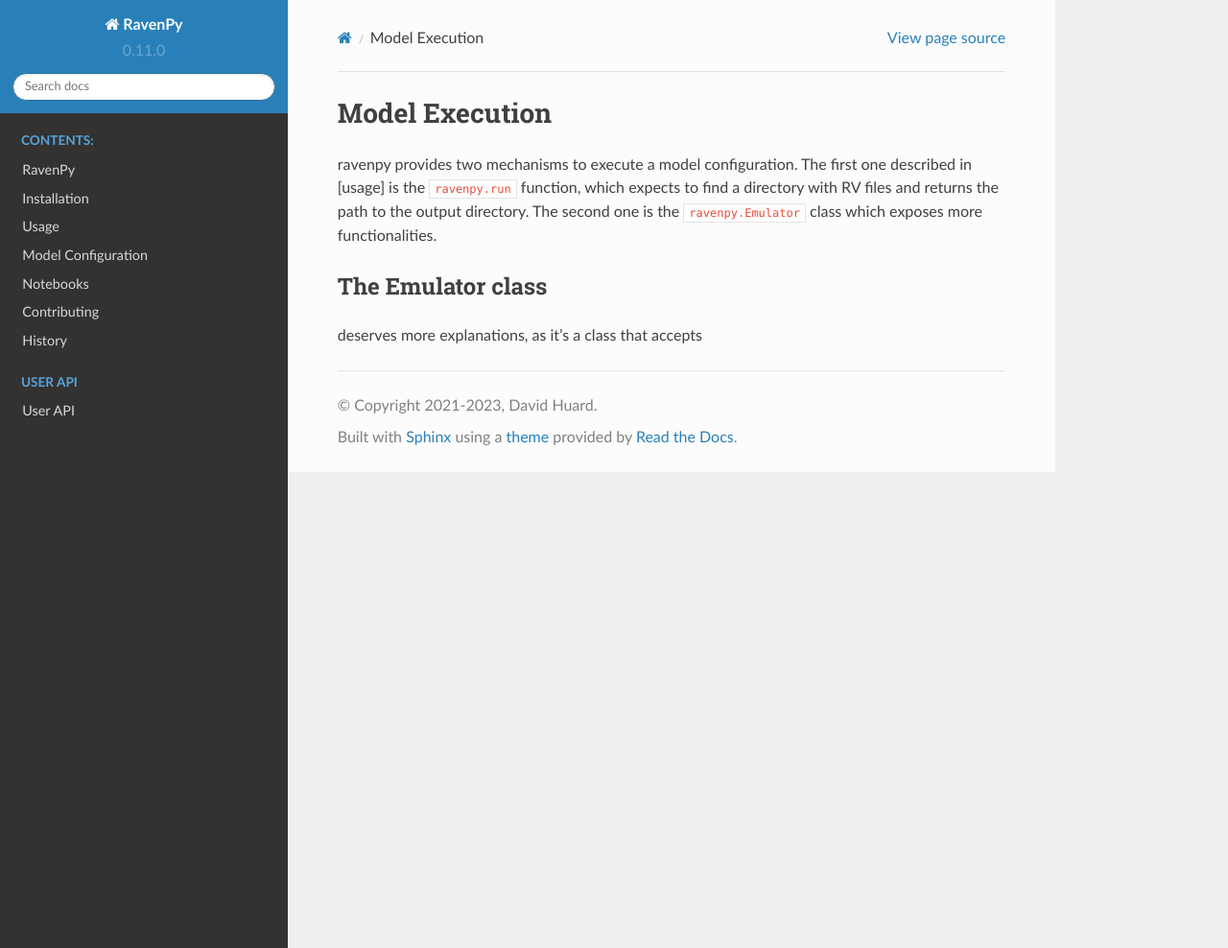
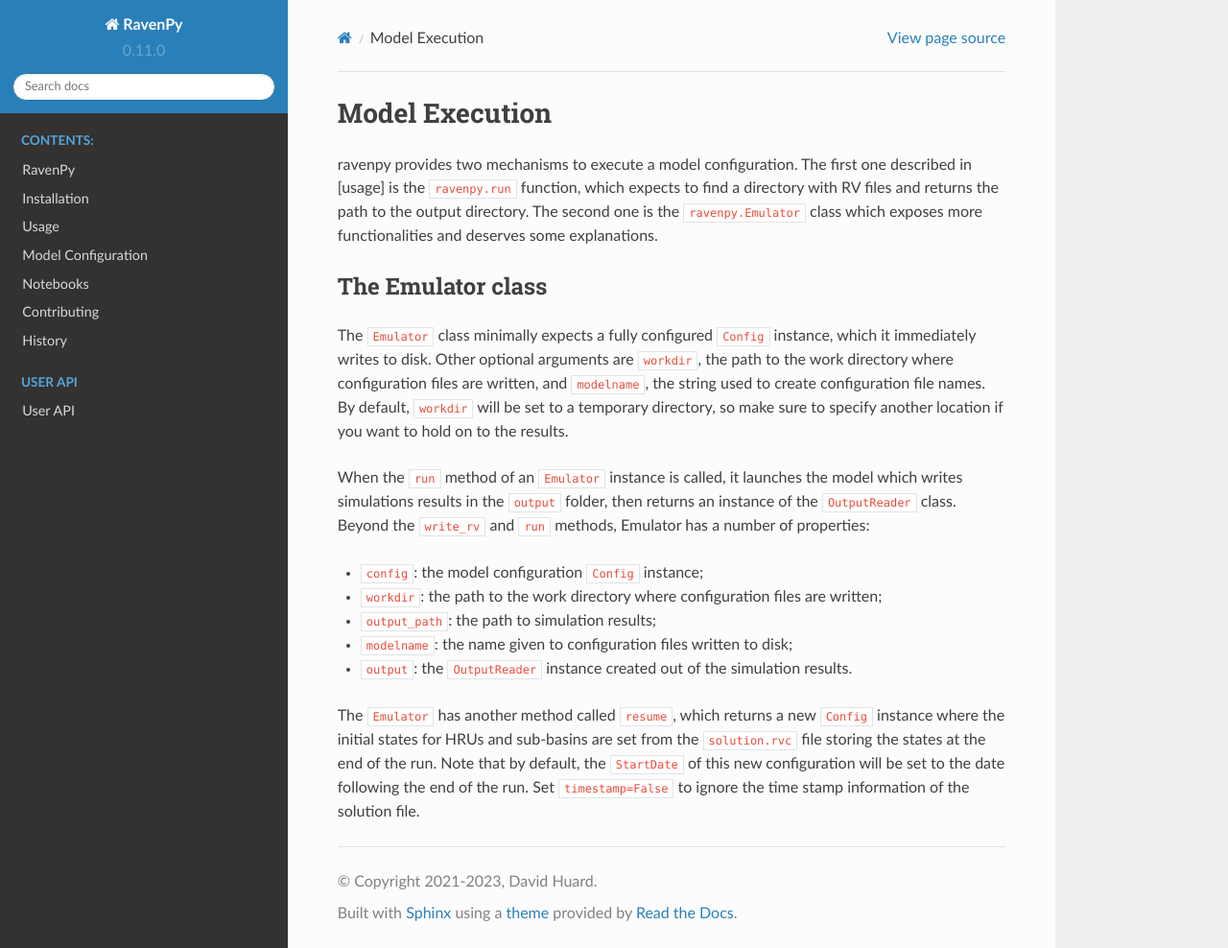
Before and after one commit to CSHS-CWRA/RavenPy, a Sphinx documentation site: the page built from docs/execute.md, in a window 1280 px wide and 988 px high. Shown: the whole window at 96% size. Built offline with Sphinx 7.4.7 and the Read the Docs theme 2.0.0, drawn with Linux system fonts in a browser that asks for light colours; pages that are not in the unit, such as notebooks, are missing from menus.

```diff
--- a/docs/execute.md
+++ b/docs/execute.md
@@ -13,7 +13,16 @@
 
 # Model Execution
 
-ravenpy provides two mechanisms to execute a model configuration. The first one described in [usage] is the `ravenpy.run` function, which expects to find a directory with RV files and returns the path to the output directory. The second one is the `ravenpy.Emulator` class which exposes more functionalities.
+ravenpy provides two mechanisms to execute a model configuration. The first one described in [usage] is the `ravenpy.run` function, which expects to find a directory with RV files and returns the path to the output directory. The second one is the `ravenpy.Emulator` class which exposes more functionalities and deserves some explanations.
 
 ## The Emulator class
-deserves more explanations, as it's a class that accepts
+The `Emulator` class minimally expects a fully configured `Config` instance, which it immediately writes to disk. Other optional arguments are `workdir`, the path to the work directory where configuration files are written, and `modelname`, the string used to create configuration file names. By default, `workdir` will be set to a temporary directory, so make sure to specify another location if you want to hold on to the results.
+
+When the `run` method of an `Emulator` instance is called, it launches the model which writes simulations results in the `output` folder, then returns an instance of the `OutputReader` class. Beyond the `write_rv` and `run` methods, Emulator has a number of properties:
+- `config`: the model configuration `Config` instance;
+- `workdir`: the path to the work directory where configuration files are written;
+- `output_path`: the path to simulation results;
+- `modelname`: the name given to configuration files written to disk;
+- `output`: the `OutputReader` instance created out of the simulation results.
+
+The `Emulator` has another method called `resume`, which returns a new `Config` instance where the initial states for HRUs and sub-basins are set from the `solution.rvc` file storing the states at the end of the run. Note that by default, the `StartDate` of this new configuration will be set to the date following the end of the run. Set `timestamp=False` to ignore the time stamp information of the solution file.
```
Also changed, not shown: 2 other files.
